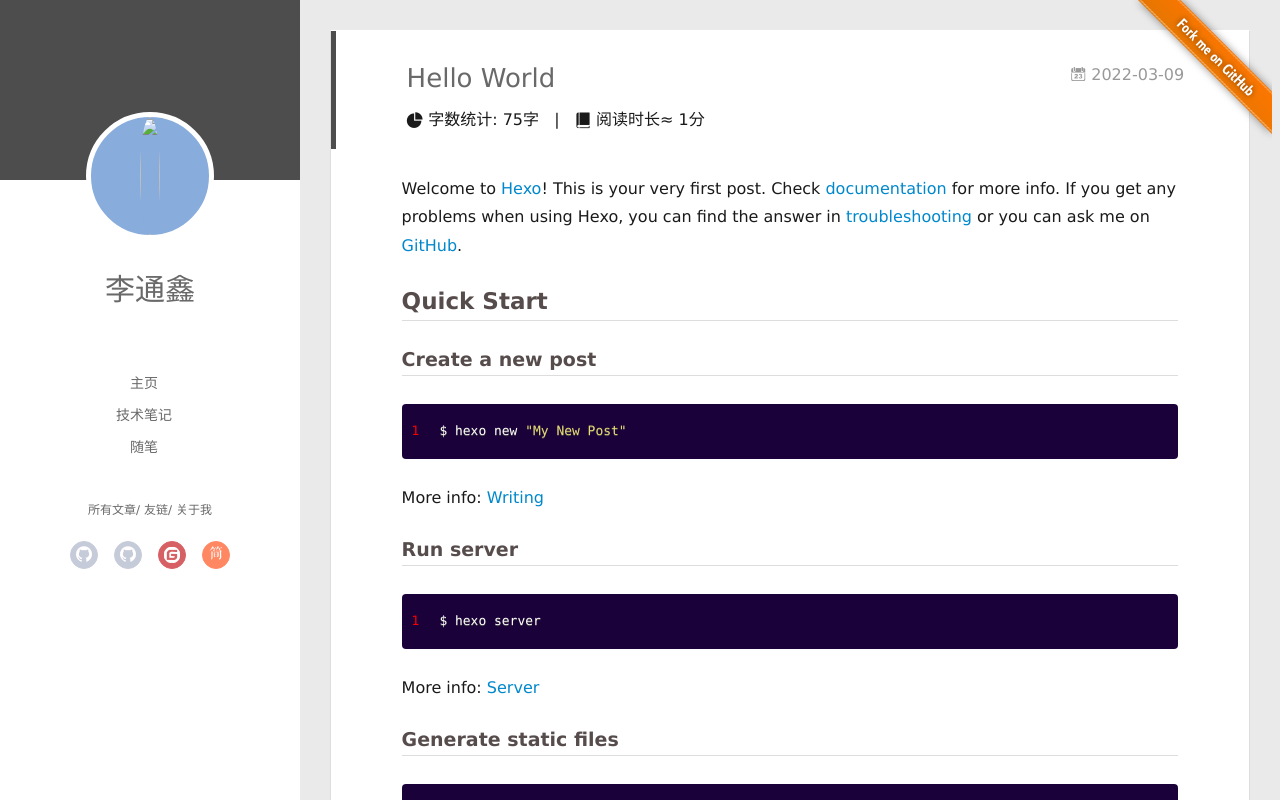
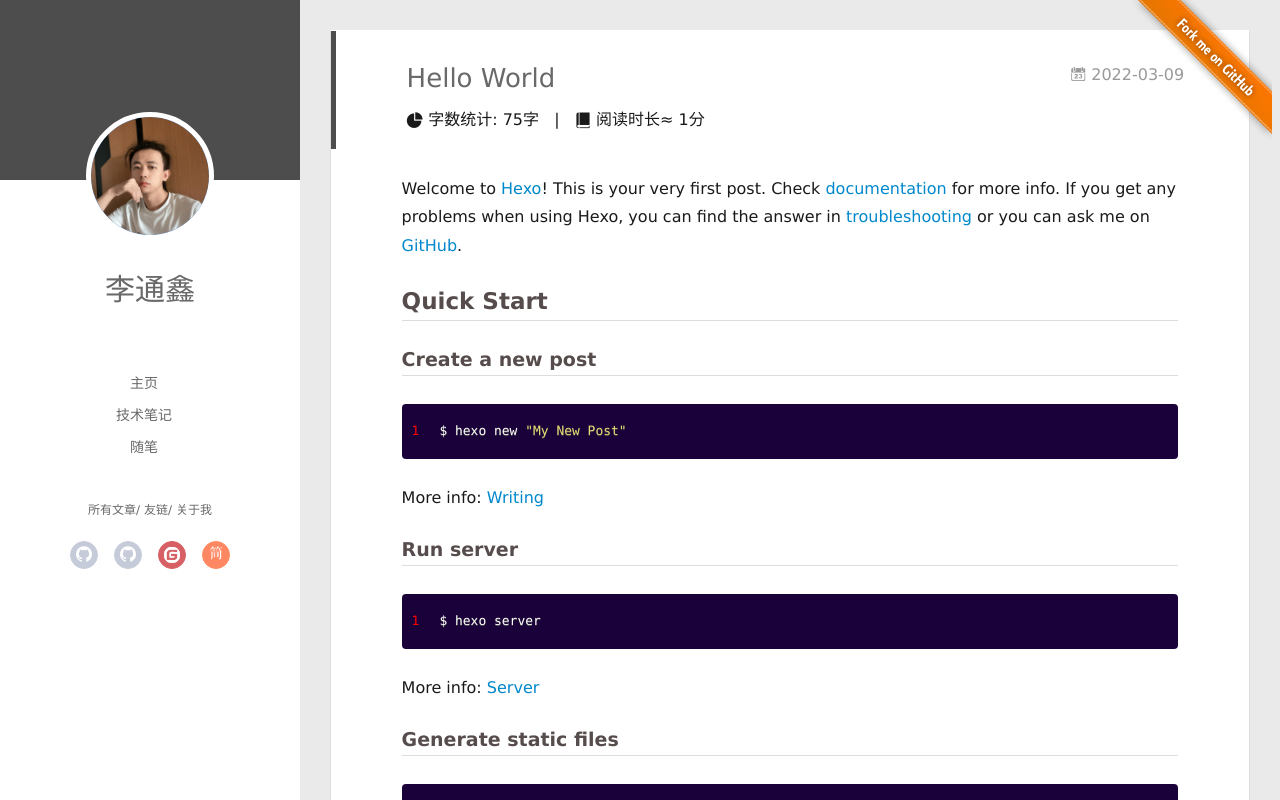
Before and after one commit to litongxinx/litongxinx.github.io, a plain HTML site: page 2022/03/09/hello-world/index.html in a window 1280 px wide. Drawn offline with Linux system fonts and the light colour scheme; some packages are replaced by stand-ins of ours; no server answers; a script that the page names is missing.

Commit message:
Site updated: 2022-03-09 17:54:45

```diff
--- a/2022/03/09/hello-world/index.html
+++ b/2022/03/09/hello-world/index.html
@@ -63,7 +63,7 @@
 <div class="intrude-less">
 	<header id="header" class="inner">
 		<a href="/" class="profilepic">
-			<img src="/img/head.jpg" class="js-avatar">
+			<img src="/img/nishi.jpg" class="js-avatar">
 		</a>
 		<hgroup>
 			<h1 class="header-author"><a href="/">李通鑫</a></h1>
@@ -144,7 +144,7 @@
 		<header id="header" class="inner">
 			<div class="profilepic">
 				<a href="/">
-					<img src="/img/head.jpg" class="js-avatar">
+					<img src="/img/nishi.jpg" class="js-avatar">
 				</a>
 			</div>
 			<hgroup>
```
Also changed, not shown: archives/2022/03/index.html (+2 -2 lines), archives/2022/index.html (+2 -2 lines), archives/index.html (+2 -2 lines), index.html (+2 -2 lines), img/nishi.JPG (added).
